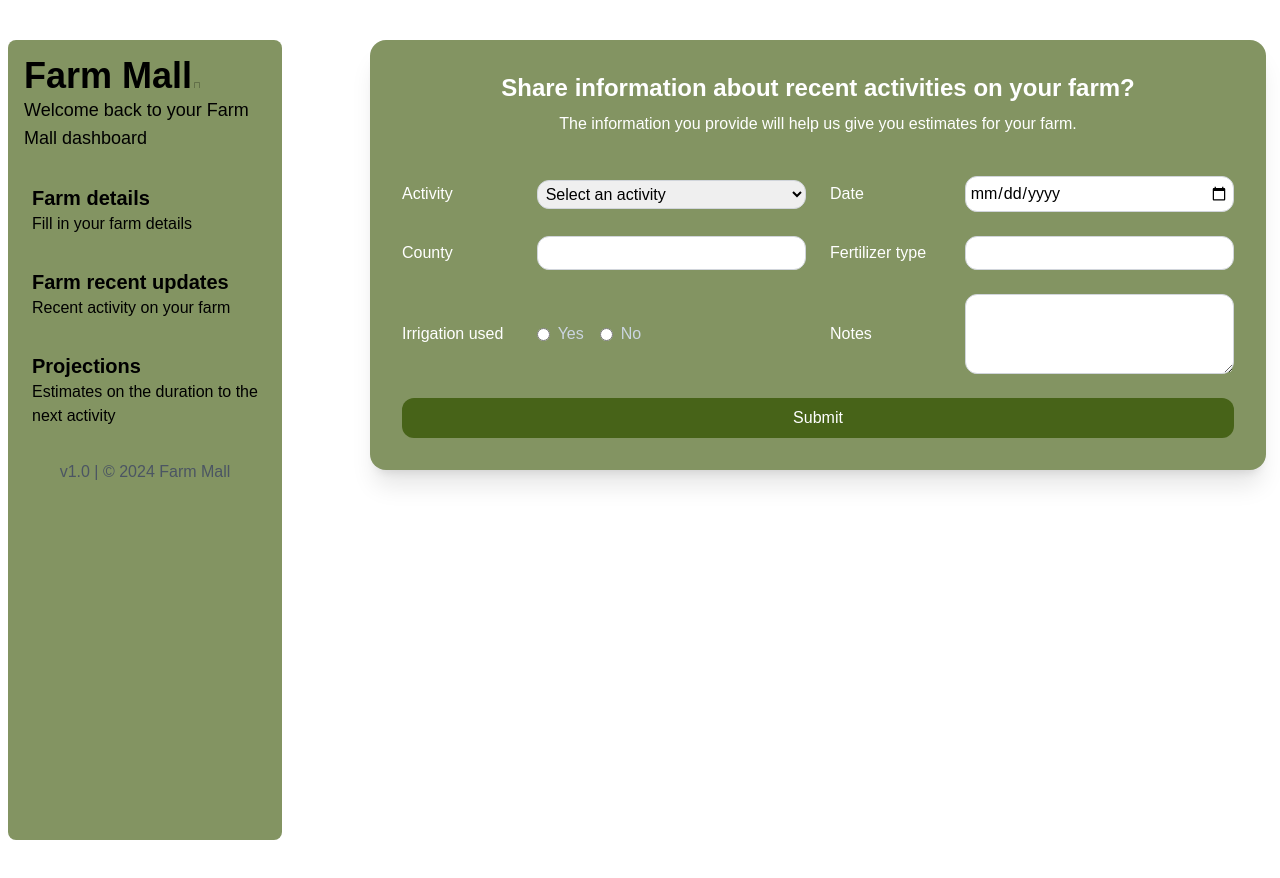
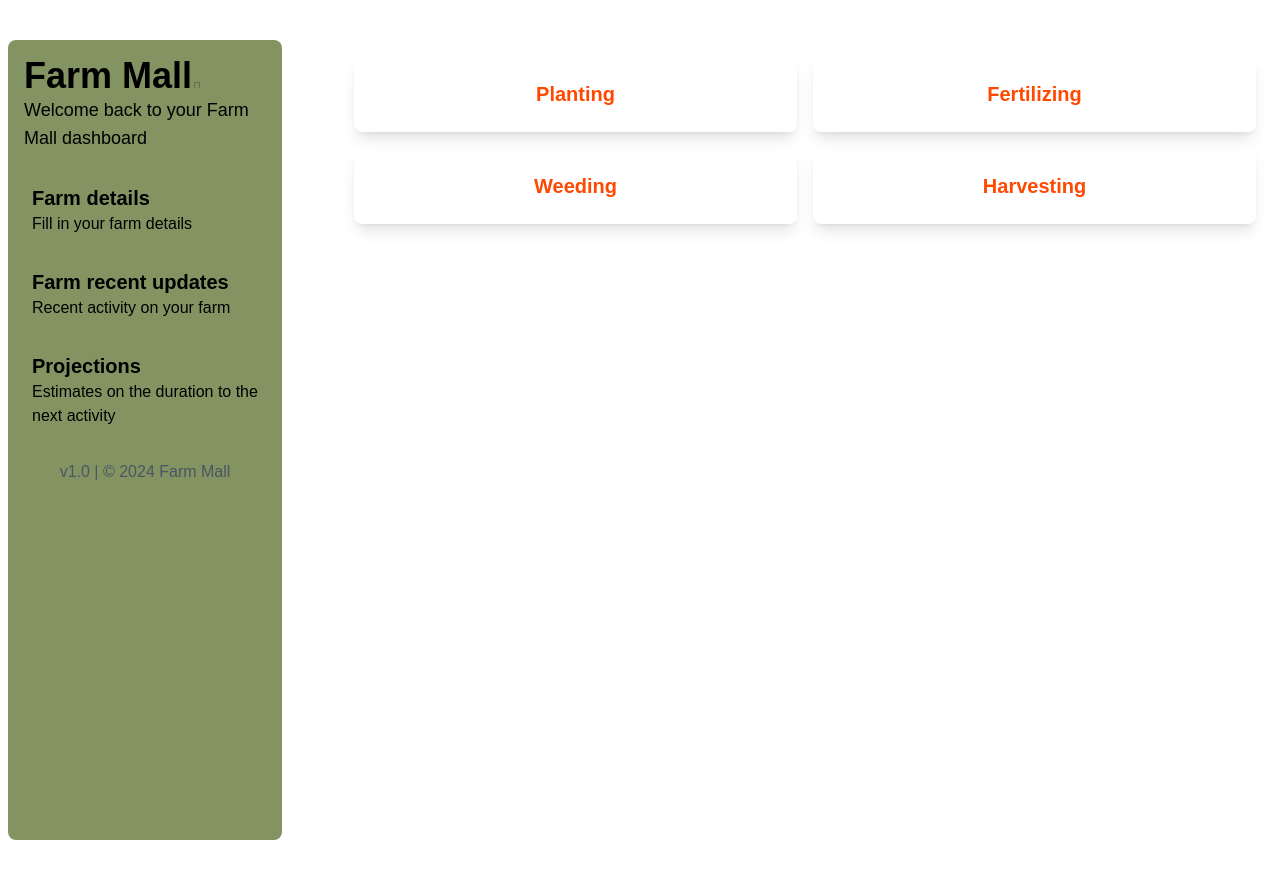
Before and after one commit to Griffin-Ndede/farm_mall, a React (Vite) app: page /dashboard in a window 1280 px wide. Built offline with nearby package versions, Linux system fonts and the light colour scheme.

Commit message:
changes the layout of the activities page

```diff
--- a/src/components/FarmDetailsForm.jsx
+++ b/src/components/FarmDetailsForm.jsx
@@ -1,197 +1,217 @@
-import React, { useState } from 'react';
-import Swal from 'sweetalert2';
+// import React, { useState } from 'react';
+// import Swal from 'sweetalert2';
+
+// function FarmDetailsForm() {
+//   const [formData, setFormData] = useState({
+//     activity: '',
+//     county: '',
+//     date: '',
+//     fertilizer_type: '',
+//     irrigation_used: '',
+//     notes: '',
+//   });
+
+//   const handleChange = (e) => {
+//     setFormData({ ...formData, [e.target.name]: e.target.value });
+//   };
+
+//   const handleSubmit = async (e) => {
+//     e.preventDefault(); // Prevent default form submission
+//     const data = new FormData();
+//     Object.keys(formData).forEach((key) => {
+//       data.append(key, formData[key]);
+//     });
+
+//     try {
+//       const response = await fetch("https://farmmall-backend.onrender.com/potato/", {
+//         method: 'POST',
+//         body: data,
+//       });
+
+//       if (response.ok) {
+//         successAlert();
+//         setFormData({
+//           activity: '',
+//           date: '',
+//           county: '',
+//           fertilizer_type: '',
+//           irrigation_used: '',
+//           notes: '',
+//         });
+//       } else {
+//         failureAlert("Failed to submit form");
+//       }
+//     } catch (error) {
+//       failureAlert("Error during form submission");
+//     }
+//   };
+
+//   // function to show success alert prompt
+//   const successAlert = () => {
+//     Swal.fire({
+//       title: 'Success',
+//       text: 'Form submitted successfully',
+//       icon: 'success',
+//       confirmButtonText: 'OK',
+//     }).then(() => {
+//       window.location.href = '/farmmanagement'; // Corrected redirect
+//     });
+//   };
+
+//   // function to show failure alert prompt
+//   const failureAlert = (message) => {
+//     Swal.fire({
+//       title: 'Error',
+//       text: message,
+//       icon: 'error',
+//       confirmButtonText: 'OK',
+//     });
+//   };
+
+//   return (
+//     <>
+//       <form
+//         onSubmit={handleSubmit}
+//         className="bg-custom-green p-8 ml-8 rounded-2xl shadow-xl w-full max-w-4xl">
+//         <h1 className="text-lg sm:text-xl md:text-2xl font-bold mb-2 text-center text-white">
+//           Share information about recent activities on your farm?
+//         </h1>
+//         <p className='text-xs sm:text-sm md:text-base mb-10 text-center text-white'>
+//           The information you provide will help us give you estimates for your farm.
+//         </p>
+//         <div className="grid grid-cols-1 md:grid-cols-2 gap-6 text-xs sm:text-sm md:text-base">
+//           <div className="flex flex-col md:flex-row items-center ">
+//             <label className="w-full md:w-1/3 text-white font-normal mb-2 md:mb-0" htmlFor="activity">
+//               Activity
+//             </label>
+//             <select
+//               name="activity"
+//               id="activity"
+//               value={formData.activity}
+//               onChange={handleChange}
+//               className="w-full md:w-2/3 p-1 border border-gray-300 rounded-xl text-black"
+//               required
+//             >
+//               <option value="">Select an activity</option>
+//               <option value="Planting">Planting</option>
+//               <option value="Weeding">Weeding</option>
+//               <option value="Applying fertilizer">Applying fertilizer</option>
+//             </select>
+//           </div>
+//           <div className="flex flex-col md:flex-row items-center">
+//             <label className="w-full md:w-1/3 text-white font-normal mb-2 md:mb-0" htmlFor="county">
+//               Date
+//             </label>
+//             <input
+//               type="date"
+//               name="date"
+//               id="date"
+//               value={formData.date}
+//               onChange={handleChange}
+//               className="w-full md:w-2/3 p-1 border border-gray-300 rounded-xl text-black"
+//               required
+//             />
+//           </div>
+//           <div className="flex flex-col md:flex-row items-center">
+//             <label className="w-full md:w-1/3 text-white font-normal mb-2 md:mb-0" htmlFor="county">
+//               County
+//             </label>
+//             <input
+//               type="text"
+//               name="county"
+//               id="county"
+//               value={formData.county}
+//               onChange={handleChange}
+//               className="w-full md:w-2/3 p-1 border border-gray-300 rounded-xl text-black"
+//               required
+//             />
+//           </div>
+//           <div className="flex flex-col md:flex-row items-center">
+//             <label className="w-full md:w-1/3 text-white font-normal mb-2 md:mb-0" htmlFor="fertilizer_type">
+//               Fertilizer type
+//             </label>
+//             <input
+//               type="text"
+//               name="fertilizer_type"
+//               id="fertilizer_type"
+//               value={formData.fertilizer_type}
+//               onChange={handleChange}
+//               className="w-full md:w-2/3 p-1 border border-gray-300 rounded-xl text-black"
+//               required
+//             />
+//           </div>
+//           <div className="flex flex-col md:flex-row items-center">
+//             <label className="w-full md:w-1/3 text-white font-normal mb-2 md:mb-0" htmlFor="irrigation_used">
+//               Irrigation used
+//             </label>
+//             <div className="w-full md:w-2/3 flex items-center">
+//               <label className="flex items-center mr-4">
+//                 <input
+//                   type="radio"
+//                   name="irrigation_used"
+//                   value="yes"
+//                   checked={formData.irrigation_used === 'yes'}
+//                   onChange={handleChange}
+//                   className="mr-2"
+//                   required
+//                 />
+//                 Yes
+//               </label>
+//               <label className="flex items-center">
+//                 <input
+//                   type="radio"
+//                   name="irrigation_used"
+//                   value="no"
+//                   checked={formData.irrigation_used === 'no'}
+//                   onChange={handleChange}
+//                   className="mr-2"
+//                   required
+//                 />
+//                 No
+//               </label>
+//             </div>
+//           </div>
+//           <div className="flex flex-col md:flex-row items-center">
+//             <label className="w-full md:w-1/3 text-white font-normal mb-2 md:mb-0" htmlFor="notes">
+//               Notes
+//             </label>
+//             <textarea
+//               type="text"
+//               name="notes"
+//               id="notes"
+//               value={formData.notes}
+//               onChange={handleChange}
+//               className="w-full md:w-2/3 p-1 border border-gray-300 rounded-xl text-black h-20"
+//               required
+//             />
+//           </div>
+//         </div>
+//         <button type="submit" className="mt-6 w-full bg-green text-white py-2 px-4 rounded-xl hover:bg-green transition duration-300">
+//           Submit
+//         </button>
+//       </form>
+//     </>
+//   );
+// }
+
+// export default FarmDetailsForm;
+import React from 'react'
 
 function FarmDetailsForm() {
-  const [formData, setFormData] = useState({
-    activity: '',
-    county: '',
-    date: '',
-    fertilizer_type: '',
-    irrigation_used: '',
-    notes: '',
-  });
-
-  const handleChange = (e) => {
-    setFormData({ ...formData, [e.target.name]: e.target.value });
-  };
-
-  const handleSubmit = async (e) => {
-    e.preventDefault(); // Prevent default form submission
-    const data = new FormData();
-    Object.keys(formData).forEach((key) => {
-      data.append(key, formData[key]);
-    });
-
-    try {
-      const response = await fetch("https://farmmall-backend.onrender.com/potato/", {
-        method: 'POST',
-        body: data,
-      });
-
-      if (response.ok) {
-        successAlert();
-        setFormData({
-          activity: '',
-          date: '',
-          county: '',
-          fertilizer_type: '',
-          irrigation_used: '',
-          notes: '',
-        });
-      } else {
-        failureAlert("Failed to submit form");
-      }
-    } catch (error) {
-      failureAlert("Error during form submission");
-    }
-  };
-
-  // function to show success alert prompt
-  const successAlert = () => {
-    Swal.fire({
-      title: 'Success',
-      text: 'Form submitted successfully',
-      icon: 'success',
-      confirmButtonText: 'OK',
-    }).then(() => {
-      window.location.href = '/farmmanagement'; // Corrected redirect
-    });
-  };
-
-  // function to show failure alert prompt
-  const failureAlert = (message) => {
-    Swal.fire({
-      title: 'Error',
-      text: message,
-      icon: 'error',
-      confirmButtonText: 'OK',
-    });
-  };
+  const activities = ['Planting', 'Fertilizing', 'Weeding', 'Harvesting'];
 
   return (
-    <>
-      <form
-        onSubmit={handleSubmit}
-        className="bg-custom-green p-8 ml-8 rounded-2xl shadow-xl w-full max-w-4xl">
-        <h1 className="text-lg sm:text-xl md:text-2xl font-bold mb-2 text-center text-white">
-          Share information about recent activities on your farm?
-        </h1>
-        <p className='text-xs sm:text-sm md:text-base mb-10 text-center text-white'>
-          The information you provide will help us give you estimates for your farm.
-        </p>
-        <div className="grid grid-cols-1 md:grid-cols-2 gap-6 text-xs sm:text-sm md:text-base">
-          <div className="flex flex-col md:flex-row items-center ">
-            <label className="w-full md:w-1/3 text-white font-normal mb-2 md:mb-0" htmlFor="activity">
-              Activity
-            </label>
-            <select
-              name="activity"
-              id="activity"
-              value={formData.activity}
-              onChange={handleChange}
-              className="w-full md:w-2/3 p-1 border border-gray-300 rounded-xl text-black"
-              required
-            >
-              <option value="">Select an activity</option>
-              <option value="Planting">Planting</option>
-              <option value="Weeding">Weeding</option>
-              <option value="Applying fertilizer">Applying fertilizer</option>
-            </select>
-          </div>
-          <div className="flex flex-col md:flex-row items-center">
-            <label className="w-full md:w-1/3 text-white font-normal mb-2 md:mb-0" htmlFor="county">
-              Date
-            </label>
-            <input
-              type="date"
-              name="date"
-              id="date"
-              value={formData.date}
-              onChange={handleChange}
-              className="w-full md:w-2/3 p-1 border border-gray-300 rounded-xl text-black"
-              required
-            />
-          </div>
-          <div className="flex flex-col md:flex-row items-center">
-            <label className="w-full md:w-1/3 text-white font-normal mb-2 md:mb-0" htmlFor="county">
-              County
-            </label>
-            <input
-              type="text"
-              name="county"
-              id="county"
-              value={formData.county}
-              onChange={handleChange}
-              className="w-full md:w-2/3 p-1 border border-gray-300 rounded-xl text-black"
-              required
-            />
-          </div>
-          <div className="flex flex-col md:flex-row items-center">
-            <label className="w-full md:w-1/3 text-white font-normal mb-2 md:mb-0" htmlFor="fertilizer_type">
-              Fertilizer type
-            </label>
-            <input
-              type="text"
-              name="fertilizer_type"
-              id="fertilizer_type"
-              value={formData.fertilizer_type}
-              onChange={handleChange}
-              className="w-full md:w-2/3 p-1 border border-gray-300 rounded-xl text-black"
-              required
-            />
-          </div>
-          <div className="flex flex-col md:flex-row items-center">
-            <label className="w-full md:w-1/3 text-white font-normal mb-2 md:mb-0" htmlFor="irrigation_used">
-              Irrigation used
-            </label>
-            <div className="w-full md:w-2/3 flex items-center">
-              <label className="flex items-center mr-4">
-                <input
-                  type="radio"
-                  name="irrigation_used"
-                  value="yes"
-                  checked={formData.irrigation_used === 'yes'}
-                  onChange={handleChange}
-                  className="mr-2"
-                  required
-                />
-                Yes
-              </label>
-              <label className="flex items-center">
-                <input
-                  type="radio"
-                  name="irrigation_used"
-                  value="no"
-                  checked={formData.irrigation_used === 'no'}
-                  onChange={handleChange}
-                  className="mr-2"
-                  required
-                />
-                No
-              </label>
-            </div>
-          </div>
-          <div className="flex flex-col md:flex-row items-center">
-            <label className="w-full md:w-1/3 text-white font-normal mb-2 md:mb-0" htmlFor="notes">
-              Notes
-            </label>
-            <textarea
-              type="text"
-              name="notes"
-              id="notes"
-              value={formData.notes}
-              onChange={handleChange}
-              className="w-full md:w-2/3 p-1 border border-gray-300 rounded-xl text-black h-20"
-              required
-            />
-          </div>
-        </div>
-        <button type="submit" className="mt-6 w-full bg-green text-white py-2 px-4 rounded-xl hover:bg-green transition duration-300">
-          Submit
-        </button>
-      </form>
-    </>
+      <div className="grid grid-cols-2 gap-4 p-4">
+          {activities.map((activity) => (
+              <button
+                  key={activity}
+                  onClick={() => selectActivity(activity.toLowerCase())}
+                  className=" rounded-lg shadow-lg p-6 flex flex-col items-center justify-center text-green-700 hover:bg-green-200 transition duration-300"
+              >
+                  <span className="text-xl font-semibold text-custom-orange">{activity}</span>
+              </button>
+          ))}
+      </div>
   );
 }
-
-export default FarmDetailsForm;
+export default FarmDetailsForm
```
